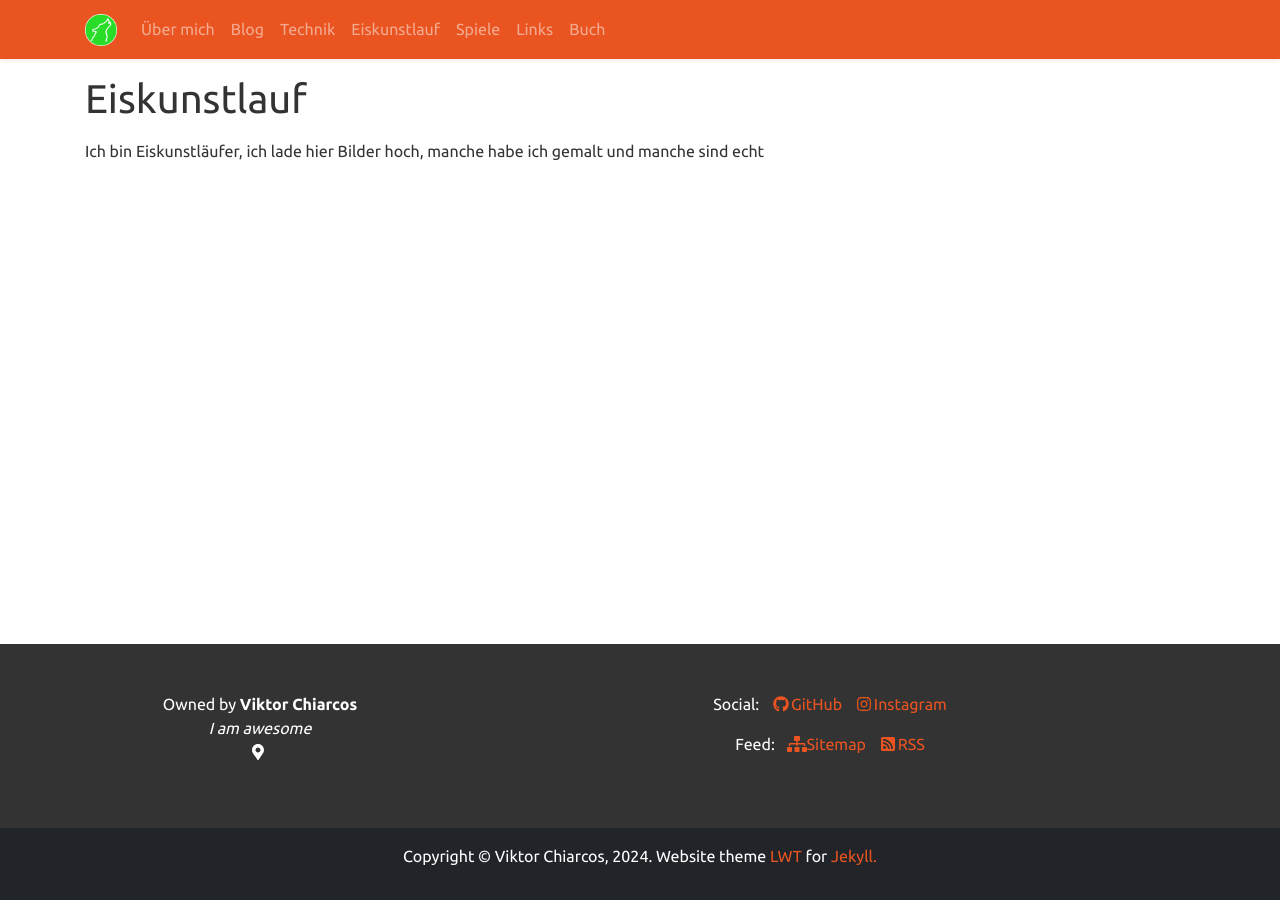
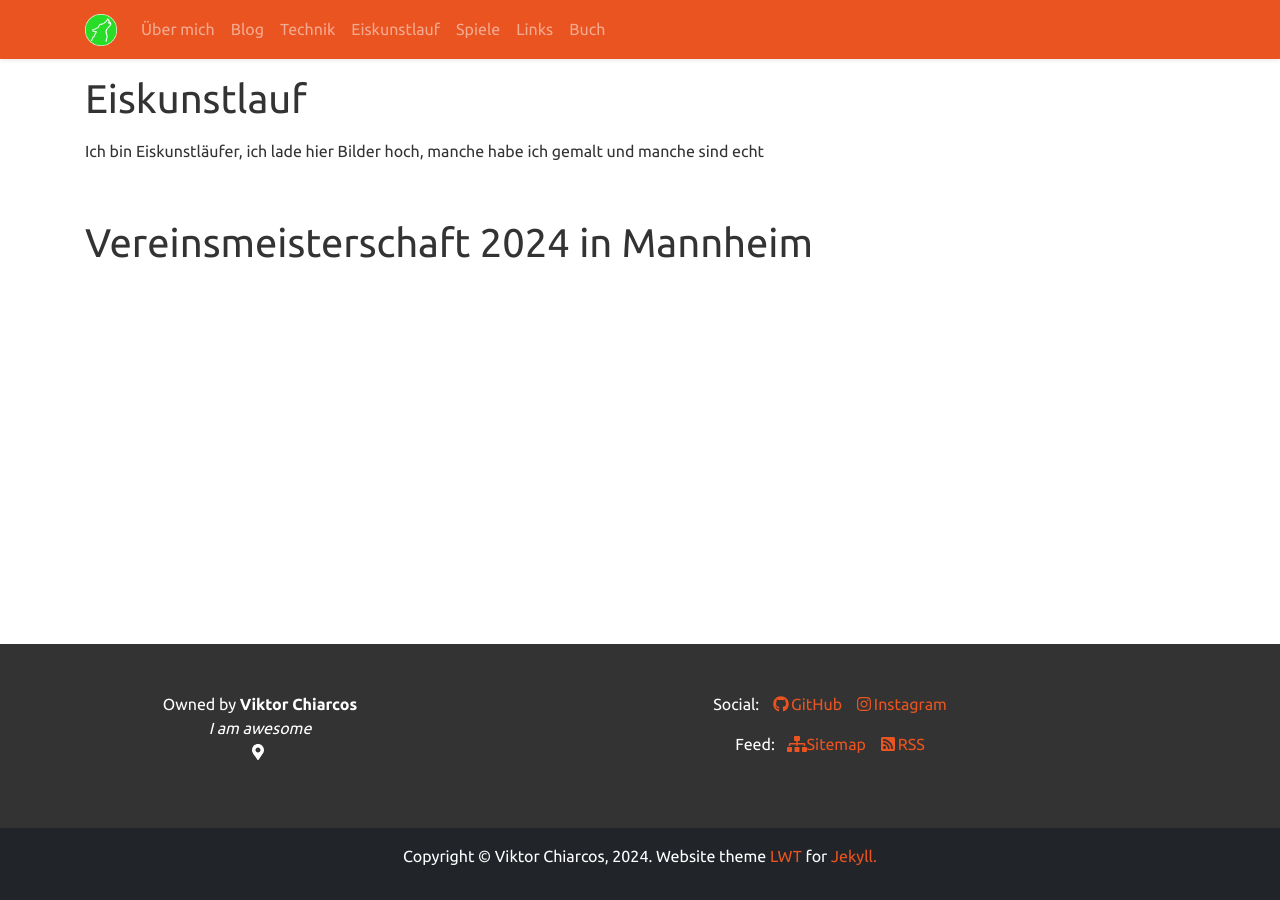
Before and after one commit to viktor-chiarcos/viktor-chiarcos.github.io, a Jekyll site: the page built from _pages/ice.md, in a window 1280 px wide. Built offline with Jekyll 4.4.1, drawn with Linux system fonts in a browser that asks for light colours.

Commit message:
Update ice.md

```diff
--- a/_pages/ice.md
+++ b/_pages/ice.md
@@ -6,5 +6,9 @@ permalink: /ice/
 
 Ich bin Eiskunstläufer, ich lade hier Bilder hoch, manche habe ich gemalt und manche sind echt
 
+&nbsp;
+
+# Vereinsmeisterschaft 2024 in Mannheim
+
 ![](Viktor-Platz-1.jpg)
 ![](ice-platz-1.jpg)
```
